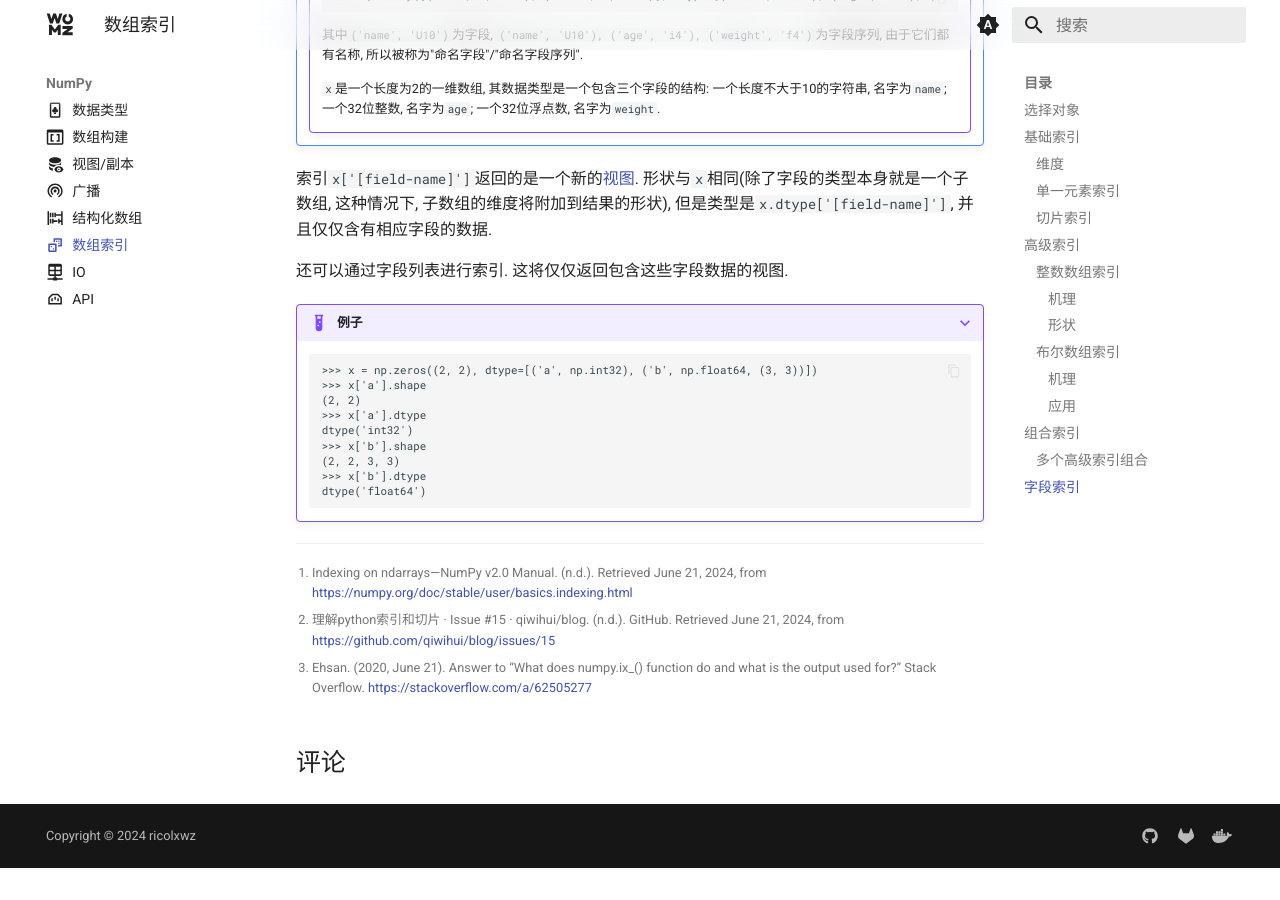
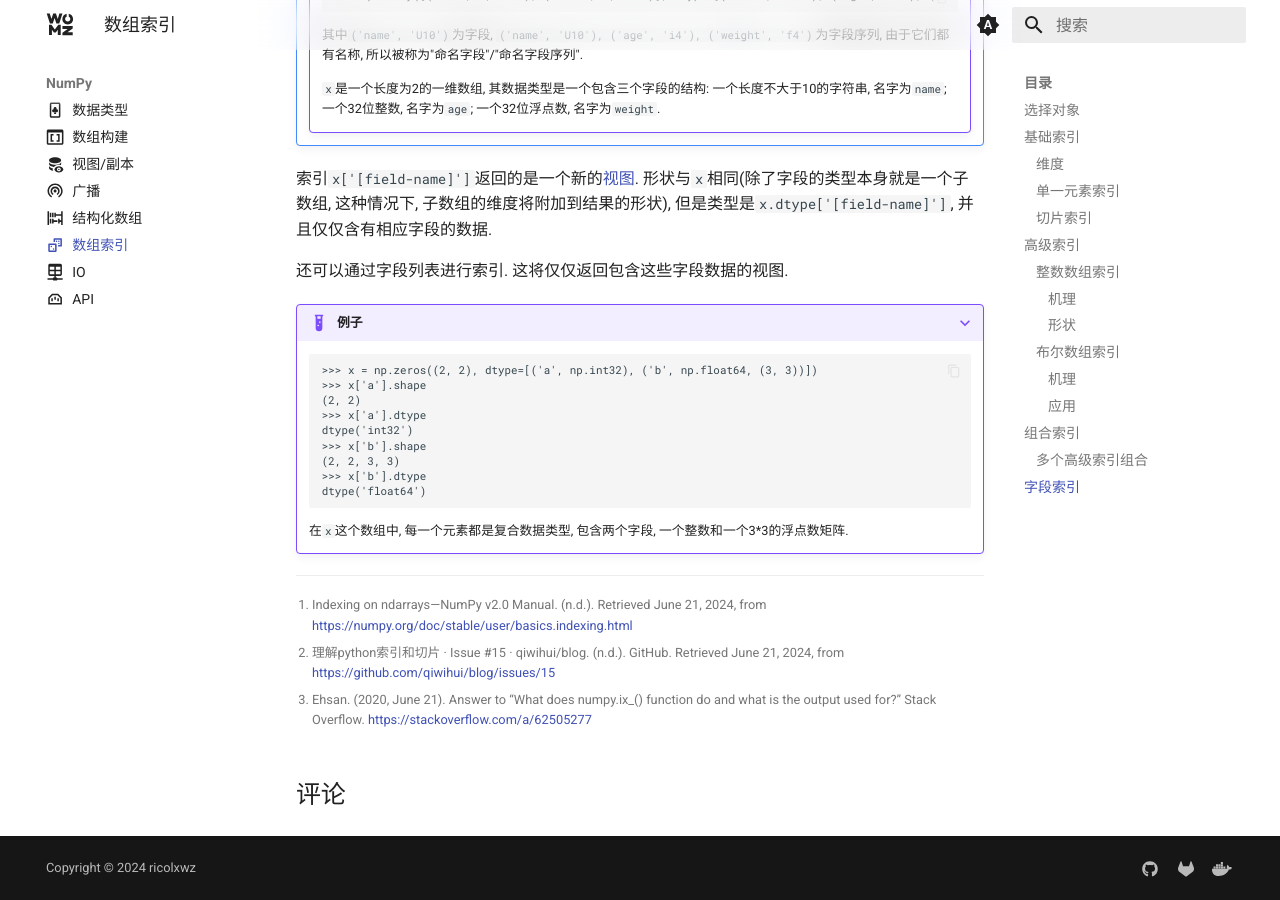
Before and after one commit to sigmax01/py, an MkDocs documentation site: the page built from docs/NumPy/数组索引.md, in a window 1280 px wide and 900 px high, scrolled down 18400 px. Built offline with MkDocs 1.6.1 and Material for MkDocs 9.7.7, drawn with Linux system fonts in a browser that asks for light colours; comment, search, counter and statistics services are not loaded; before the commit the page ends 19268 px from its top, so only the background shows below that.

````diff
--- a/docs/NumPy/数组索引.md
+++ b/docs/NumPy/数组索引.md
@@ -1312,6 +1312,8 @@
     dtype('float64')
     ```
 
+    在`x`这个数组中, 每一个元素都是复合数据类型, 包含两个字段, 一个整数和一个3*3的浮点数矩阵.
+
 [^1]: Indexing on ndarrays—NumPy v2.0 Manual. (n.d.). Retrieved June 21, 2024, from https://numpy.org/doc/stable/user/basics.indexing.html
 [^2]: 理解python索引和切片 · Issue #15 · qiwihui/blog. (n.d.). GitHub. Retrieved June 21, 2024, from https://github.com/qiwihui/blog/issues/15
 [^3]: Ehsan. (2020, June 21). Answer to “What does numpy.ix_() function do and what is the output used for?” Stack Overflow. https://stackoverflow.com/a/62505277
````
